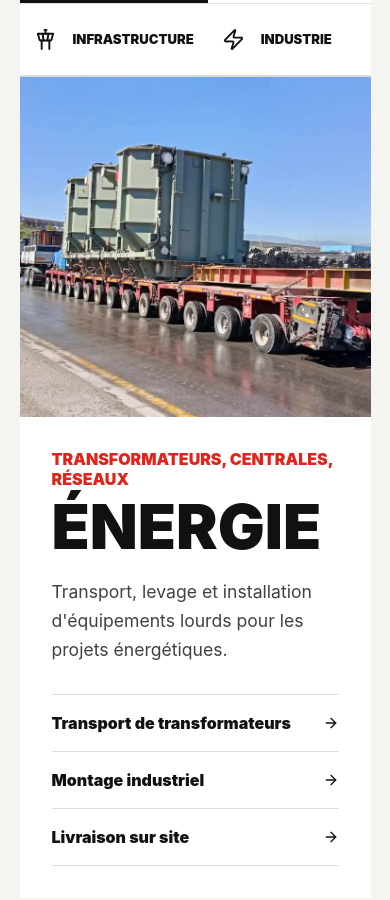
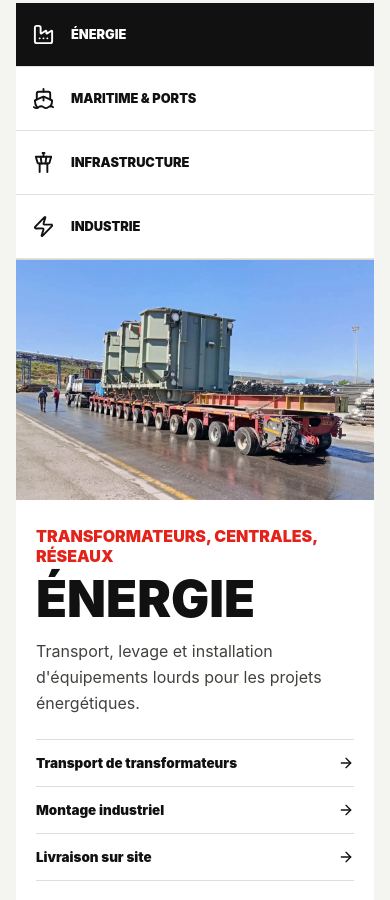
Before and after one commit to RENOLIX/mamiabat.github.io, a React (Vite) app: page / in a window 390 px wide. Shown: the part 1400-2300 px from the top of the page. Built offline with nearby package versions, Linux system fonts and the light colour scheme.

Commit message:
Fix mobile sector block overflow

```diff
--- a/src/styles.css
+++ b/src/styles.css
@@ -1492,18 +1492,81 @@ img {
     display: none;
   }
 
+  .sector-band {
+    width: 100%;
+    min-width: 0;
+    padding-inline: 16px;
+    overflow: hidden;
+  }
+
+  .sector-band .section-heading,
+  .sector-layout,
+  .sector-tabs,
+  .sector-detail,
+  .photo-panel,
+  .photo-panel > div,
+  .link-list {
+    width: 100%;
+    min-width: 0;
+    max-width: 100%;
+  }
+
+  .sector-band .section-heading h2 {
+    max-width: 100%;
+    font-size: clamp(2rem, 11vw, 3.25rem);
+    line-height: 0.95;
+    overflow-wrap: anywhere;
+  }
+
+  .sector-layout {
+    overflow: hidden;
+  }
+
   .sector-tabs {
-    grid-template-columns: 1fr 1fr;
+    grid-template-columns: 1fr;
   }
 
   .sector-tab {
-    min-height: 72px;
-    padding: 14px;
-    font-size: 0.82rem;
+    width: 100%;
+    min-width: 0;
+    min-height: 64px;
+    padding: 14px 16px;
+    font-size: 0.8rem;
+    overflow-wrap: anywhere;
+  }
+
+  .photo-panel img {
+    min-height: 240px;
+    max-height: 320px;
+  }
+
+  .photo-panel > div {
+    padding: 26px 20px 30px;
+    overflow: hidden;
   }
 
   .sector-detail h3 {
-    font-size: clamp(2.6rem, 16vw, 4.8rem);
+    max-width: 100%;
+    font-size: clamp(2.25rem, 13vw, 3.7rem);
+    overflow-wrap: anywhere;
+  }
+
+  .sector-detail span {
+    max-width: 100%;
+    margin: 16px 0 22px;
+    font-size: 1rem;
+    overflow-wrap: anywhere;
+  }
+
+  .link-list a {
+    min-width: 0;
+    padding: 15px 0;
+    font-size: 0.84rem;
+    overflow-wrap: anywhere;
+  }
+
+  .link-list a svg {
+    flex: 0 0 auto;
   }
 
   .media-library__heading {
```
